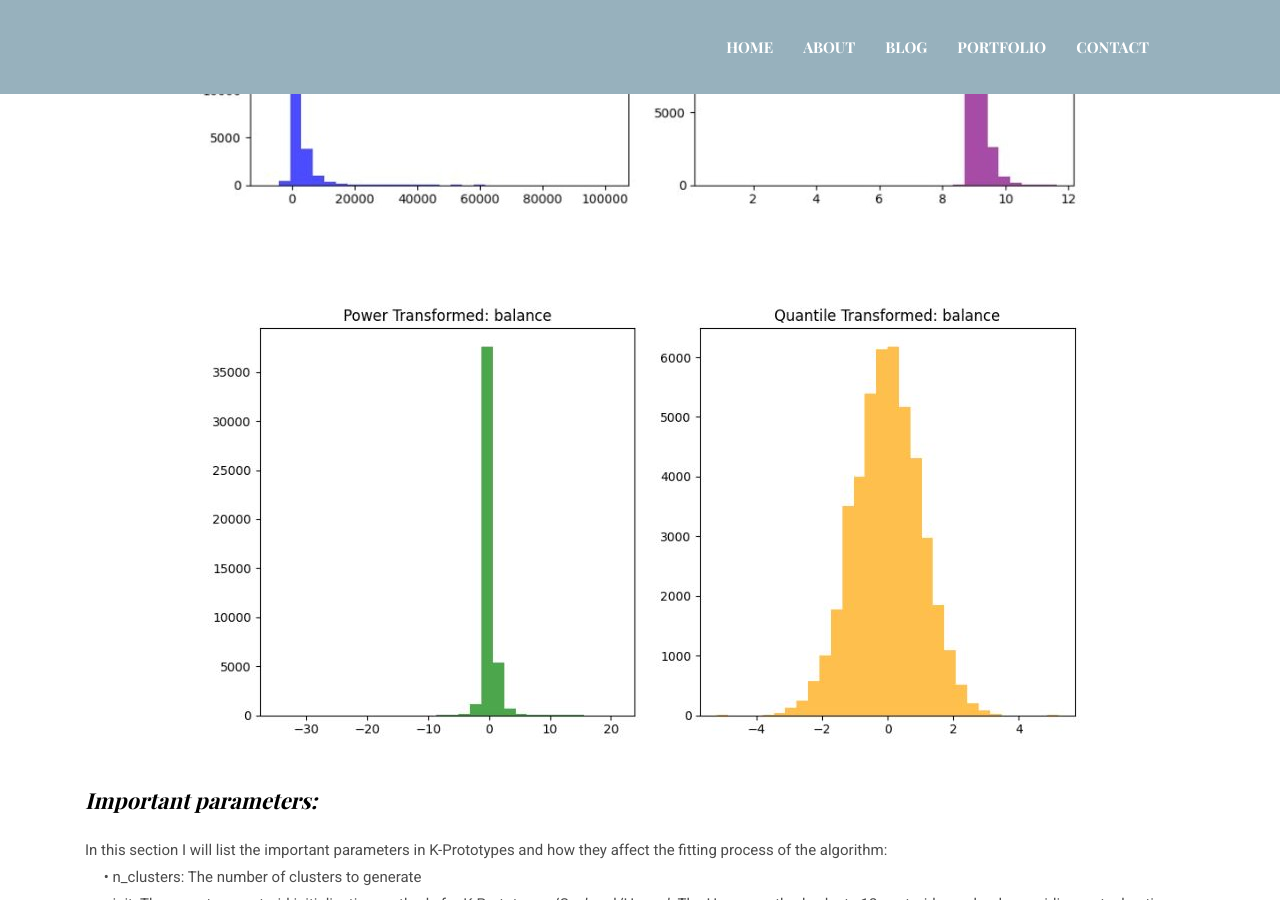
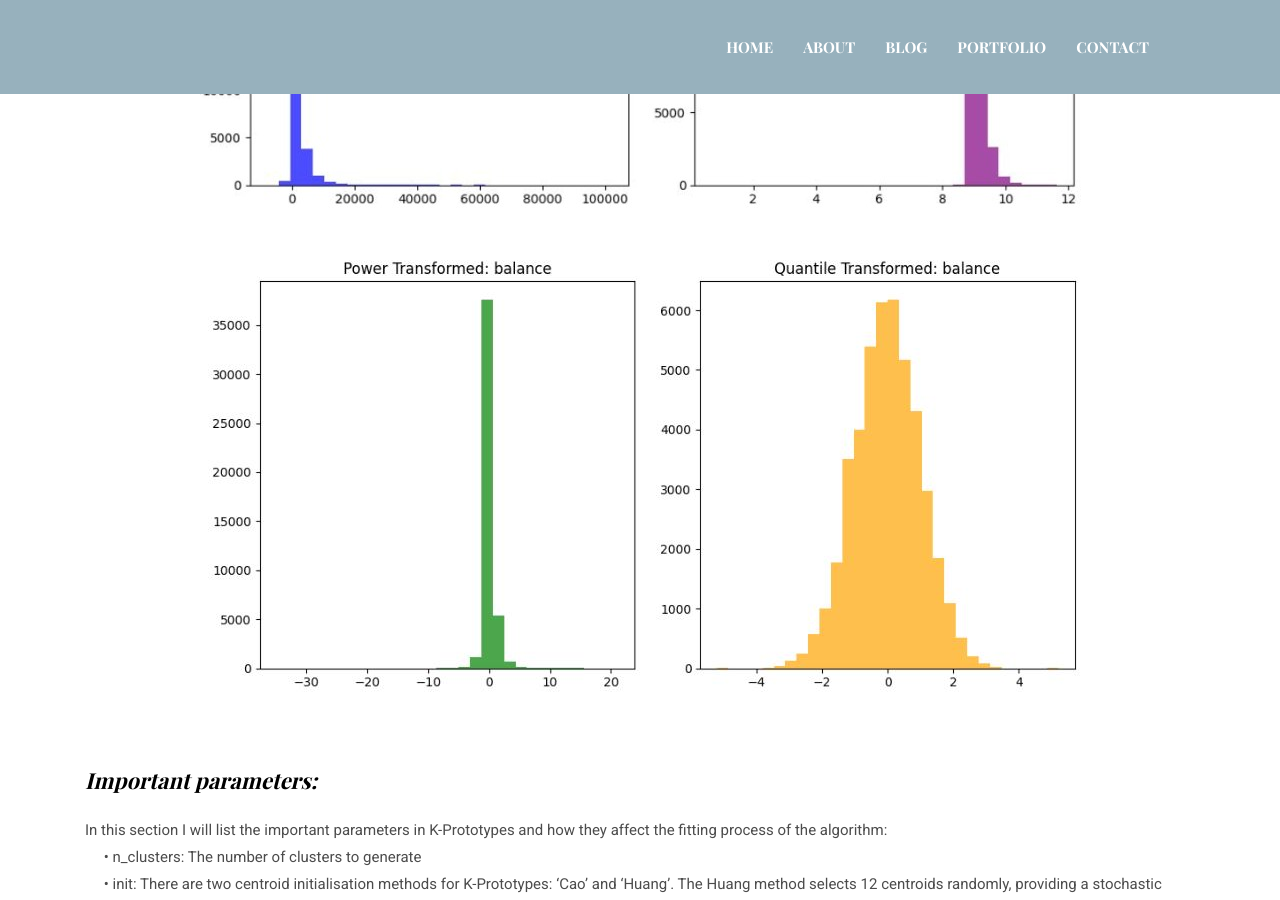
Before and after one commit to RandaAdel/RandaAdel.github.io, a Jekyll site: the page built from _posts/2025-01-07-clustering-with-categorical-data.markdown, in a window 1280 px wide and 900 px high, scrolled down 2132 px. Built offline with Jekyll 4.4.1, drawn with Linux system fonts in a browser that asks for light colours.

Commit message:
parameters definitions

```diff
--- a/_posts/2025-01-07-clustering-with-categorical-data.markdown
+++ b/_posts/2025-01-07-clustering-with-categorical-data.markdown
@@ -25,11 +25,11 @@ The numerical distance is computed as the Euclidean distance between the data po
 <p style="text-align: center;">
   <img src="/assets/images/blog/transformations1_resized.jpg" alt="Additional image description">
 </p>
-<br>
+
 <p style="text-align: center;">
   <img src="/assets/images/blog/transformations2_resized.jpg" alt="Additional image description">
 </p>
-
+<br>
 ***Important parameters:*** In this section I will list the important parameters in K-Prototypes and how they affect the fitting process of the algorithm:
   <br>
   &emsp; • n_clusters: The number of clusters to generate
```
